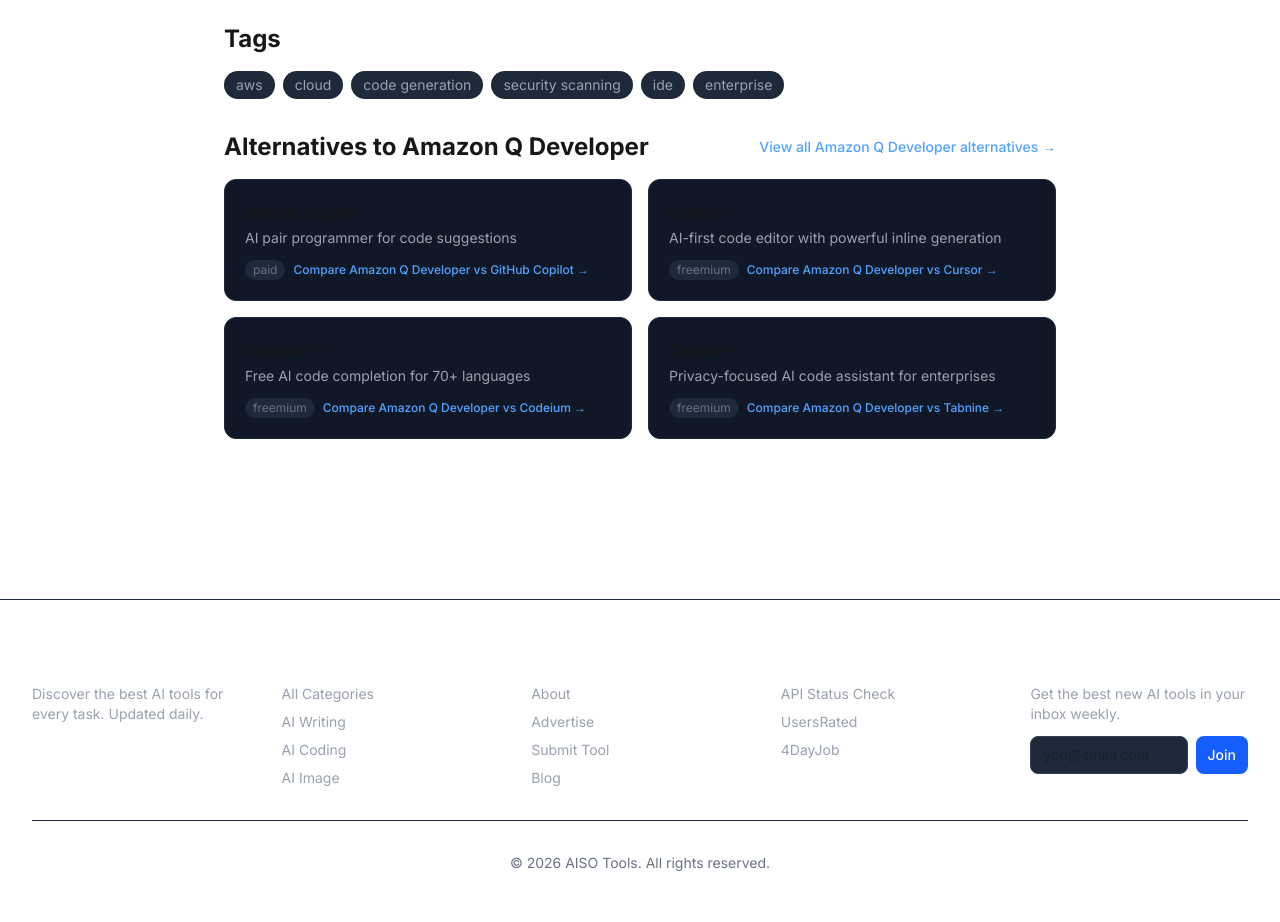
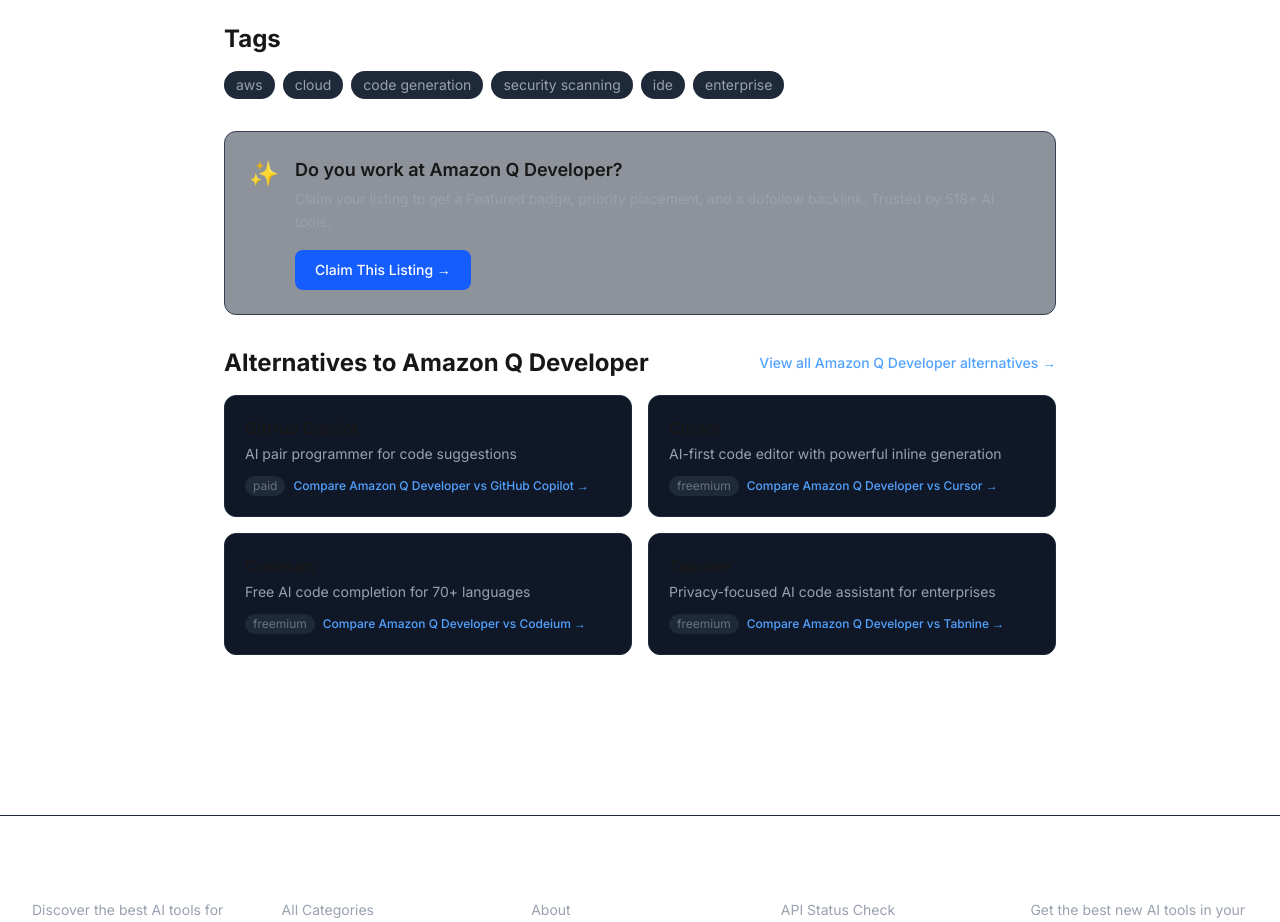
Before and after one commit to shibley/aisotools, a Next.js app: page /tool/amazon-q-developer in a window 1280 px wide. Shown: the part 820-1742 px from the top of the page. Built offline with nearby package versions, Linux system fonts and the light colour scheme.

Commit message:
feat: add Claim Your Listing CTAs to tool and pricing pages

```diff
--- a/src/app/advertise/page.tsx
+++ b/src/app/advertise/page.tsx
@@ -3,7 +3,8 @@
 import Link from "next/link";
 import { tools } from "@/data/tools";
 import { categories } from "@/data/categories";
-import { useState } from "react";
+import { useState, Suspense } from "react";
+import { useSearchParams } from "next/navigation";
 
 const plans = [
   {
@@ -70,14 +71,16 @@
   plan,
   highlight,
   label,
+  initialToolName,
 }: {
   plan: string;
   highlight: boolean;
   label: string;
+  initialToolName?: string;
 }) {
   const [loading, setLoading] = useState(false);
   const [showForm, setShowForm] = useState(false);
-  const [toolName, setToolName] = useState("");
+  const [toolName, setToolName] = useState(initialToolName || "");
   const [toolUrl, setToolUrl] = useState("");
   const [email, setEmail] = useState("");
 
@@ -161,7 +164,32 @@
 
 export default function AdvertisePage() {
   return (
+    <Suspense>
+      <AdvertiseContent />
+    </Suspense>
+  );
+}
+
+function AdvertiseContent() {
+  const searchParams = useSearchParams();
+  const toolSlug = searchParams.get("tool") || "";
+  const prefillTool = tools.find((t) => t.slug === toolSlug);
+  const prefillToolName = prefillTool?.name || "";
+
+  return (
     <div>
+      {/* Claim Banner */}
+      {prefillTool && (
+        <div className="max-w-5xl mx-auto px-4 sm:px-6 lg:px-8 pt-8">
+          <div className="bg-blue-600/10 border border-blue-500/20 rounded-xl px-6 py-4 flex items-center gap-3">
+            <span className="text-xl">✨</span>
+            <p className="text-gray-300 text-sm">
+              Claiming the listing for <strong className="text-white">{prefillTool.name}</strong>? Choose a plan below to get featured placement, a dofollow backlink, and a sponsored badge.
+            </p>
+          </div>
+        </div>
+      )}
+
       {/* Hero */}
       <section className="relative overflow-hidden">
         <div className="absolute inset-0 bg-gradient-to-br from-blue-600/20 via-purple-600/15 to-amber-500/10" />
@@ -315,6 +343,7 @@
                 plan={plan.key}
                 highlight={plan.highlight}
                 label={plan.cta}
+                initialToolName={prefillToolName}
               />
               <p className="text-center text-gray-600 text-xs mt-3">
                 <a
--- a/src/app/pricing/[slug]/page.tsx
+++ b/src/app/pricing/[slug]/page.tsx
@@ -749,6 +749,20 @@
           </div>
         </div>
 
+        {/* Claim Listing CTA */}
+        <div className="bg-gray-800/50 border border-gray-700 rounded-xl px-6 py-4 mb-10 flex flex-col sm:flex-row items-start sm:items-center justify-between gap-3">
+          <p className="text-gray-300 text-sm">
+            ✨ Want featured placement for <strong className="text-white">{tool.name}</strong>? Get a Sponsored badge and priority visibility.
+          </p>
+          <a
+            href={`/advertise?tool=${tool.slug}&ref=pricing-claim`}
+            rel="nofollow"
+            className="text-blue-400 hover:text-blue-300 text-sm font-medium whitespace-nowrap transition"
+          >
+            Get a Sponsored Badge →
+          </a>
+        </div>
+
         {/* FAQ Section */}
         <section className="mb-10">
           <h2 className="text-2xl font-bold mb-6">
--- a/src/app/tool/[slug]/page.tsx
+++ b/src/app/tool/[slug]/page.tsx
@@ -161,6 +161,28 @@
         </div>
       </section>
 
+      {/* Claim Your Listing CTA */}
+      <section className="mb-8">
+        <div className="bg-gray-800/50 border border-gray-700 rounded-xl p-6">
+          <div className="flex items-start gap-4">
+            <span className="text-2xl flex-shrink-0 mt-0.5">✨</span>
+            <div className="flex-1">
+              <h3 className="text-lg font-semibold mb-1">Do you work at {tool.name}?</h3>
+              <p className="text-gray-400 text-sm leading-relaxed mb-4">
+                Claim your listing to get a Featured badge, priority placement, and a dofollow backlink. Trusted by 518+ AI tools.
+              </p>
+              <a
+                href={`/advertise?tool=${tool.slug}&ref=claim`}
+                rel="nofollow"
+                className="inline-flex items-center gap-2 bg-blue-600 hover:bg-blue-700 text-white px-5 py-2.5 rounded-lg font-medium text-sm transition"
+              >
+                Claim This Listing →
+              </a>
+            </div>
+          </div>
+        </div>
+      </section>
+
       {/* Alternatives */}
       {alternatives && alternatives.length > 0 && (
         <section className="mb-8">
```
